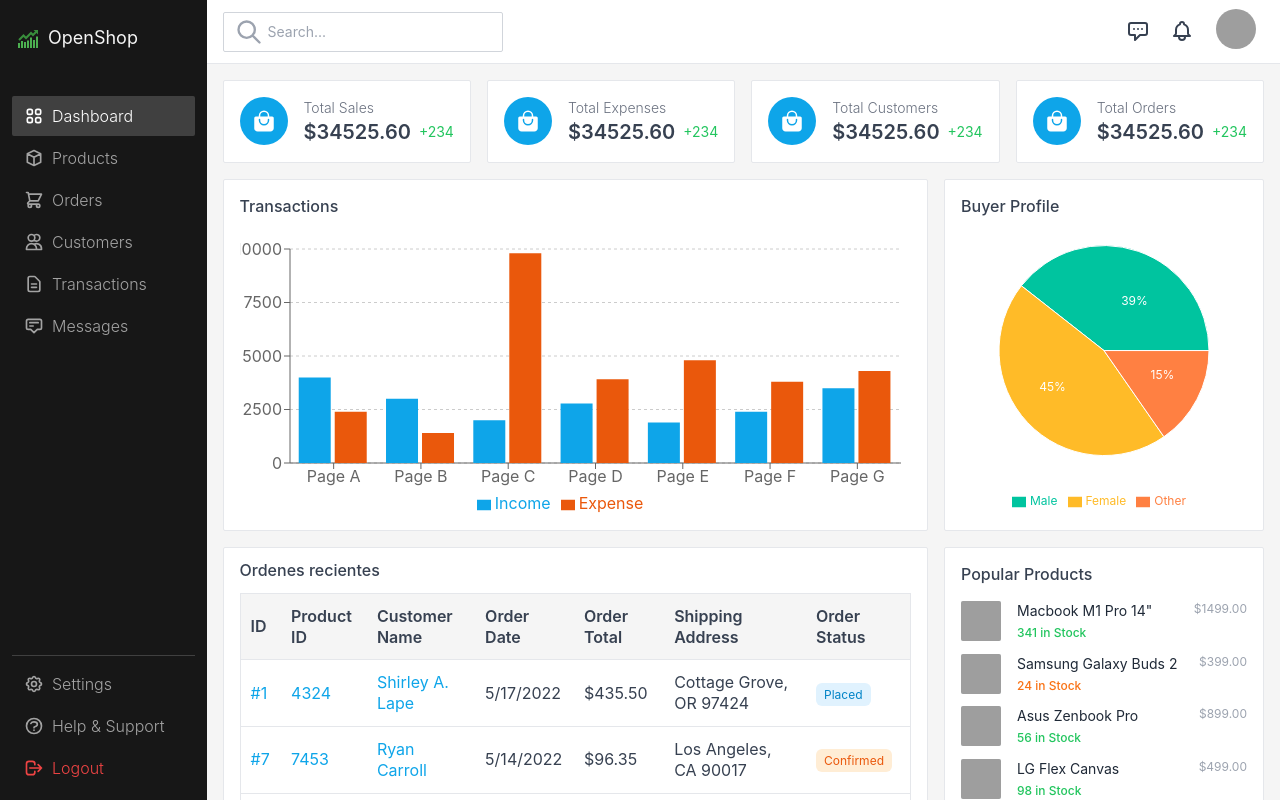
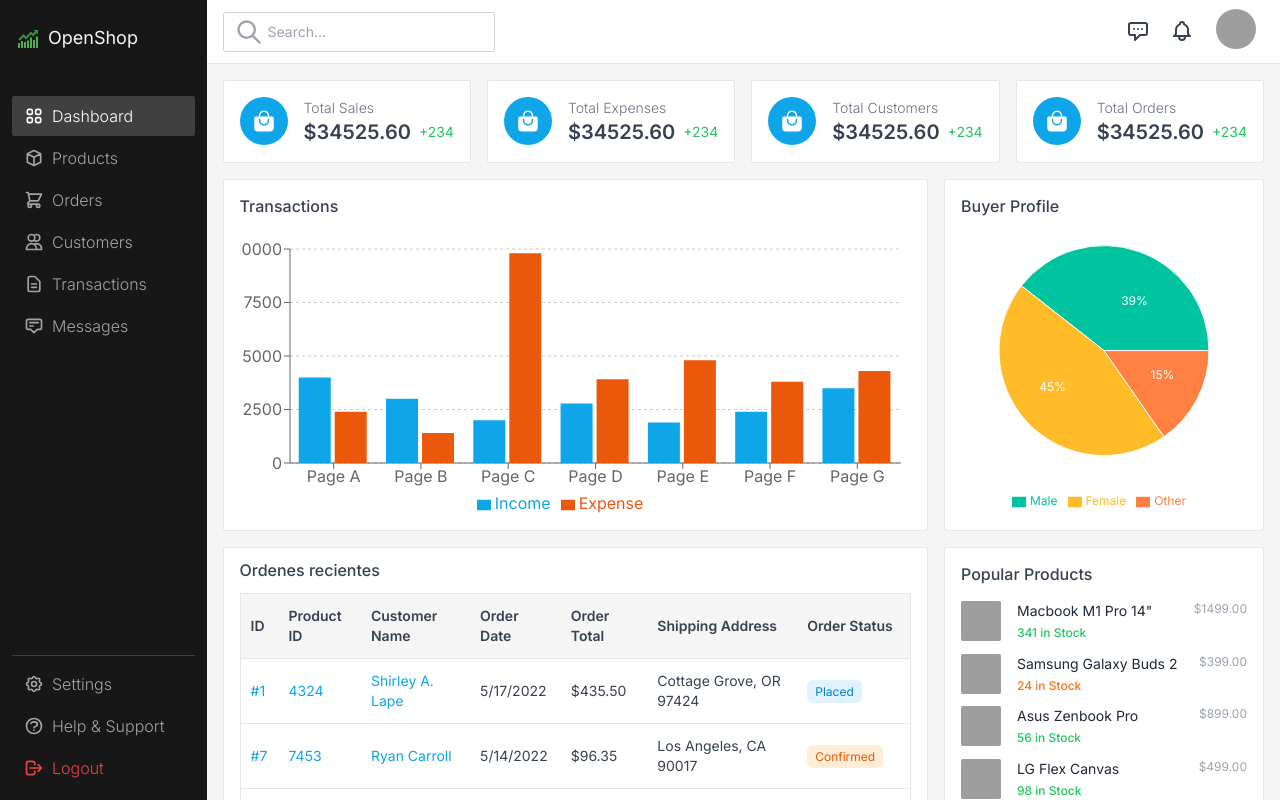
Before and after one commit to AngieCohenDev/dashboard_academit, a React (Create React App) app: page / in a window 1280 px wide. Built offline with nearby package versions, Linux system fonts and the light colour scheme; grey boxes are pictures that could not be loaded; the HTML template or start-up script is replaced by a standard one.

Commit message:
proyecto terminado

```diff
--- a/src/App.jsx
+++ b/src/App.jsx
@@ -1,8 +1,8 @@
 import { BrowserRouter, Route, Routes } from "react-router-dom";
 import Layout from "./components/shared/Layout";
-import Dashboard from "./components/Dashboard";
+import Dashboard from "./pages/Dashboard";
 import Products from "./components/Products";
-import './index.css'
+
 
 function App() {
   return (
--- a/src/components/Dashboard.jsx
+++ /dev/null
@@ -1,21 +0,0 @@
-import BuyerProfileChart from "./BuyerProfileChart";
-import DashboardStatsGrid from "./DashboardStatsGrid";
-import PopularProducts from "./PopularProducts";
-import RecentOrders from "./RecentOrders";
-import TransactionChart from "./TransactionChart";
-
-export default function Dashboard() {
-  return (
-    <div className="flex flex-col gap-4">
-      <DashboardStatsGrid />
-      <div className="flex flex-row gap-4 w-full">
-        <TransactionChart />
-        <BuyerProfileChart />
-      </div>
-      <div className="flex flex-row gap-4 w-full">
-        <RecentOrders />
-        <PopularProducts />
-      </div>
-    </div>
-  );
-}
--- a/src/components/RecentOrders.jsx
+++ b/src/components/RecentOrders.jsx
@@ -1,5 +1,5 @@
 import { Link } from "react-router-dom";
-import { getOrderStatus } from "../lib/consts/utils";
+import { getOrderStatus } from "../lib/utils";
 
 const recentOrderData = [
   {
--- a/src/components/shared/Layout.jsx
+++ b/src/components/shared/Layout.jsx
@@ -7,9 +7,11 @@ export default function Layout() {
   return (
     <div className="flex flex-row bg-neutral-100 h-screen w-screen overflow-hidden">
       <Sidebar />
-      <div className="flex-1">
+      <div className="flex- flex-col flex-1">
         <Header />
-        <div className="p-4">{<Outlet />}</div>
+        <div className="flex-1 p-4 min-h-0 overflow-auto">
+          <Outlet />
+        </div>
       </div>
     </div>
   );
--- a/src/index.css
+++ b/src/index.css
@@ -1,20 +1,25 @@
+@import url('https://fonts.googleapis.com/css2?family=Inter:wght@300;400;500;600;700&display=swap');
+
 @tailwind base;
 @tailwind components;
 @tailwind utilities;
 
 @layer base {
 	html {
-    font-family: "Inter", sans-serif;
+		font-family: 'Inter', sans-serif;
 		line-height: 1.3;
 	}
 	table {
 	}
 	th,
 	td {
-    @apply py-3 px-2.5 text-left border-y border-gray-200;
+		@apply py-3 px-2.5 text-sm text-left border-y border-gray-200;
 	}
 	thead {
 		@apply bg-neutral-100;
+	}
+	th {
+		@apply font-semibold;
 	}
 	a {
 		@apply text-sky-500 hover:underline;
--- /dev/null
+++ b/src/pages/Dashboard.jsx
@@ -0,0 +1,21 @@
+import BuyerProfilePieChart from "../components/BuyerProfilePieChart";
+import DashboardStatsGrid from "../components/DashboardStatsGrid";
+import PopularProducts from "../components/PopularProducts";
+import RecentOrders from "../components/RecentOrders";
+import TransactionChart from "../components/TransactionChart";
+
+export default function Dashboard() {
+  return (
+    <div className="flex flex-col gap-4">
+      <DashboardStatsGrid />
+      <div className="flex flex-row gap-4 w-full">
+        <TransactionChart />
+        <BuyerProfilePieChart />
+      </div>
+      <div className="flex flex-row gap-4 w-full">
+        <RecentOrders />
+        <PopularProducts />
+      </div>
+    </div>
+  );
+}
```
Also changed, not shown: src/components/BuyerProfilePieChart.jsx (renamed from src/components/BuyerProfileChart.jsx), src/lib/utils/index.js (renamed from src/lib/consts/utils/index.js). Lines whose indentation alone changed are shown as unchanged.
